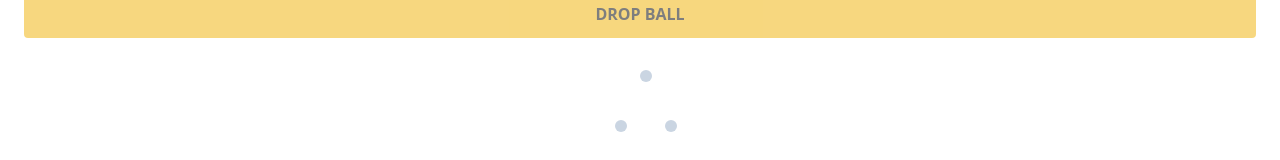
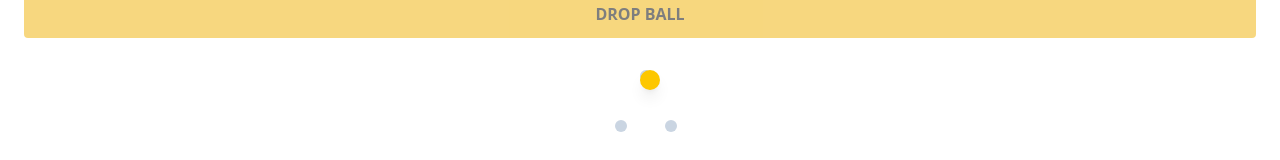
Before and after one commit to rathorePriyanshu/Plinko_Lab, a Next.js app: page / in a window 1280 px wide. Shown: the part 296-456 px from the top of the page. Built offline with nearby package versions, Linux system fonts and the light colour scheme.

Commit message:
implement deterministic ball path animation

```diff
--- a/src/app/page.tsx
+++ b/src/app/page.tsx
@@ -1,7 +1,7 @@
 import GameControls from "@/components/game/GameControls";
 import KeyboardControls from "@/components/game/KeyboardControls";
 import PayTable from "@/components/game/PayTable";
-import PlinkoBoard from "@/components/game/Plinkboard";
+import Plinkoboard from "@/components/game/Plinkboard";
 import RoundInfo from "@/components/game/RoundInfo";
 
 export default function Home() {
@@ -26,7 +26,7 @@ export default function Home() {
 
       <GameControls />
 
-      <PlinkoBoard />
+      <Plinkoboard />
 
       <PayTable />
 
--- /dev/null
+++ b/src/components/game/AnimatedBall.tsx
@@ -0,0 +1,110 @@
+"use client";
+
+import {
+    useEffect,
+    useMemo,
+    useState,
+} from "react";
+
+import Ball from "./Ball";
+
+import {
+    pathToCoordinates,
+} from "@/lib/plinko/path-to-coordinates";
+
+import {
+    useGameStore,
+} from "@/store/game-store";
+
+export default function AnimatedBall() {
+
+    const {
+        path,
+        isAnimating,
+        setAnimating,
+    } = useGameStore();
+
+    const [step, setStep] =
+        useState(0);
+
+    const coordinates =
+        useMemo(
+            () =>
+                pathToCoordinates(
+                    path
+                ),
+            [path]
+        );
+
+    useEffect(() => {
+
+        if (
+            !isAnimating ||
+            coordinates.length === 0
+        ) {
+            return;
+        }
+
+        setStep(0);
+
+        let current = 0;
+
+        const interval =
+            setInterval(() => {
+
+                current++;
+
+                if (
+                    current >=
+                    coordinates.length
+                ) {
+
+                    clearInterval(
+                        interval
+                    );
+
+                    setAnimating(
+                        false
+                    );
+
+                    return;
+                }
+
+                setStep(
+                    current
+                );
+
+            }, 200);
+
+        return () =>
+            clearInterval(
+                interval
+            );
+
+    }, [
+        isAnimating,
+        coordinates,
+        setAnimating,
+    ]);
+
+    const point =
+        coordinates[
+        Math.min(
+            step,
+            coordinates.length - 1
+        )
+        ];
+
+    if (!point) {
+        return null;
+    }
+
+    return (
+        <Ball
+            x={
+                point.x + 350
+            }
+            y={point.y}
+        />
+    );
+}
--- a/src/components/game/Ball.tsx
+++ b/src/components/game/Ball.tsx
@@ -1,7 +1,29 @@
-export default function Ball() {
+"use client";
+
+import { motion } from "framer-motion";
+
+interface BallProps {
+    x: number;
+    y: number;
+}
+
+export default function Ball({
+    x,
+    y,
+}: BallProps) {
     return (
-        <div
+        <motion.div
+            animate={{
+                x,
+                y,
+            }}
+            transition={{
+                duration: 0.15,
+                ease: "linear",
+            }}
             className="
+                absolute
+                z-20
                 h-5
                 w-5
                 rounded-full
--- a/src/components/game/GameControls.tsx
+++ b/src/components/game/GameControls.tsx
@@ -36,11 +36,28 @@ export default function GameControls() {
                 dropColumn
             );
 
+            console.log(result.path);
+            console.log(
+                "PATH",
+                result.path
+            );
+
+            console.log(
+                "PATH LENGTH",
+                result.path.length
+            );
+
+            console.log(
+                "BIN",
+                result.binIndex
+            );
+
             setRoundData({
                 pegMapHash: result.pegMapHash,
                 binIndex: result.binIndex,
                 multiplier: result.payoutMultiplier,
                 path: result.path,
+                isAnimating: true
             });
         } catch (error) {
             console.error(error);
--- a/src/components/game/Plinkboard.tsx
+++ b/src/components/game/Plinkboard.tsx
@@ -1,34 +1,87 @@
 "use client";
+
+import { useMemo } from "react";
 
 import Peg from "./Peg";
 import Bin from "./Bin";
+import AnimatedBall from "./AnimatedBall";
+
 import { PAYOUTS } from "@/constants/payouts";
-import { generatePegPositions } from "@/lib/plinko/board-layout";
-import { useGameStore } from "@/store/game-store";
-import { useMemo } from "react";
+
+import {
+    generatePegPositions,
+    ROWS,
+    V_SPACING,
+} from "@/lib/plinko/board-layout";
+
+import {
+    useGameStore,
+} from "@/store/game-store";
 
 export default function PlinkoBoard() {
-    const pegs = useMemo(() => generatePegPositions(), []);
-    const dropColumn = useGameStore(state => state.dropColumn);
+
+    const pegs = useMemo(
+        () => generatePegPositions(),
+        []
+    );
+
+    const dropColumn =
+        useGameStore(
+            state => state.dropColumn
+        );
+
+    const BOARD_WIDTH = 700;
+
+    const BOARD_HEIGHT =
+        ROWS * V_SPACING;
+
+    const BOARD_CENTER =
+        BOARD_WIDTH / 2;
 
     return (
         <div className="overflow-x-auto">
-            <div className="min-w-[900px]">
+
+            <div
+                className="mx-auto"
+                style={{
+                    width: BOARD_WIDTH,
+                }}
+            >
+
                 <div
-                    className="relative mx-auto"
+                    className="relative"
                     style={{
-                        width: 700,
-                        height: 700,
-                    }}>
-                    {pegs.map((peg, index) => (
-                        <Peg
-                            key={index}
-                            x={peg.x + 350}
-                            y={peg.y}
-                        />
-                    ))}
+                        width: BOARD_WIDTH,
+                        height: BOARD_HEIGHT,
+                    }}
+                >
+                    <AnimatedBall />
+
+                    {pegs.map(
+                        (
+                            peg,
+                            index
+                        ) => (
+                            <Peg
+                                key={index}
+                                x={
+                                    peg.x +
+                                    BOARD_CENTER
+                                }
+                                y={peg.y}
+                            />
+                        )
+                    )}
                 </div>
-                <div className="mt-10 flex justify-center gap-2">
+
+                <div
+                    className="
+                        mt-4
+                        flex
+                        justify-center
+                        gap-2
+                    "
+                >
                     {PAYOUTS.map(
                         (
                             multiplier,
@@ -37,15 +90,20 @@ export default function PlinkoBoard() {
                             <Bin
                                 key={index}
                                 index={index}
-                                multiplier={multiplier}
+                                multiplier={
+                                    multiplier
+                                }
                                 selected={
-                                    dropColumn === index
+                                    dropColumn ===
+                                    index
                                 }
                             />
                         )
                     )}
                 </div>
+
             </div>
+
         </div>
     );
 }
--- /dev/null
+++ b/src/lib/plinko/path-to-coordinates.ts
@@ -0,0 +1,55 @@
+import {
+    H_SPACING,
+    V_SPACING,
+} from "./board-layout";
+import {
+    ROWS,
+} from "./board-layout";
+
+export interface Point {
+    x: number;
+    y: number;
+}
+
+export function pathToCoordinates(
+    path: ("L" | "R")[]
+): Point[] {
+
+    const points: Point[] = [];
+
+    let x = 0;
+
+    points.push({
+        x: 0,
+        y: 0,
+    });
+
+    path.forEach(
+        (direction, row) => {
+
+            if (
+                direction === "R"
+            ) {
+                x +=
+                    H_SPACING / 2;
+            } else {
+                x -=
+                    H_SPACING / 2;
+            }
+
+            points.push({
+                x,
+                y:
+                    (row + 1) *
+                    V_SPACING,
+            });
+        }
+    );
+
+    points.push({
+        x,
+        y: (ROWS + 1) * V_SPACING,
+    });
+
+    return points;
+}
```
Lines whose indentation alone changed are shown as unchanged.
